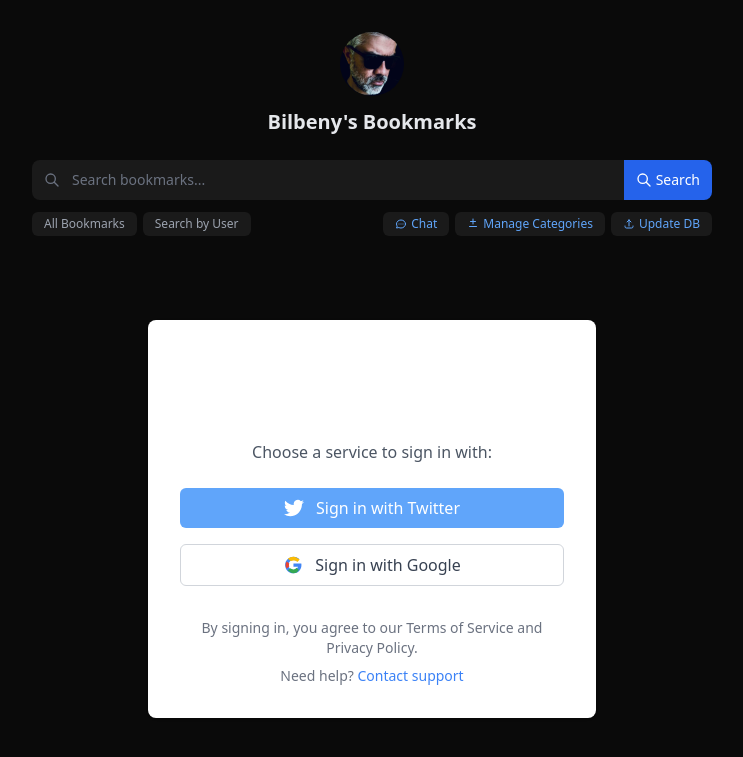
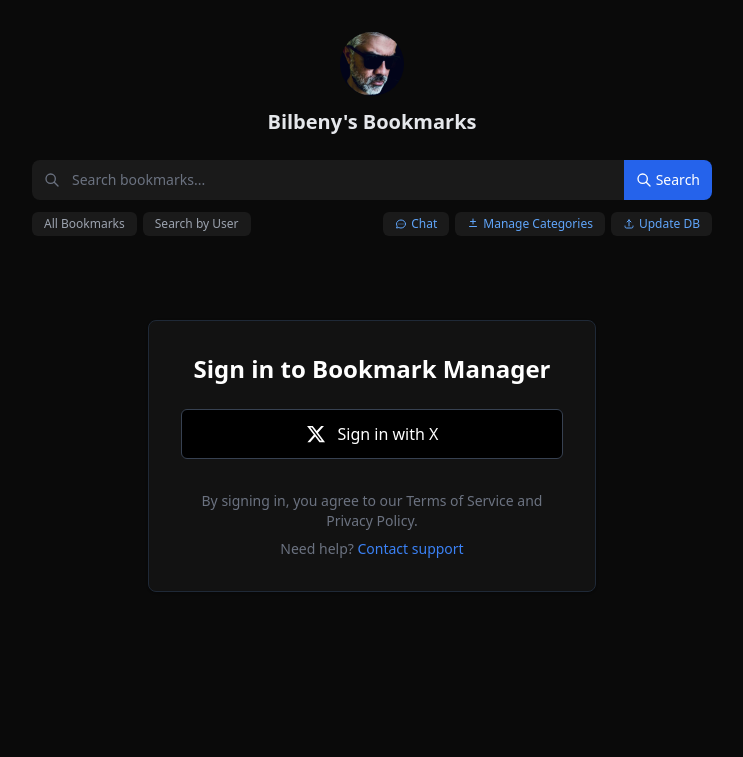
Before and after one commit to mariovallereyes/twitter-bookmark-manager, a Flask app: template twitter_bookmark_manager/deployment/final/web_final/templates/login_final.html in a window 1280 px wide. Shown: the top 757 px of the page, without its empty margins (268-1011 px from the left). Run offline with Flask 3, Linux system fonts and the light colour scheme; the template is opened without the code that fills it, so the values that code supplies are empty; parts of the project's set-up code (start-up, migrations or seed data) failed here and were passed over; some libraries are stand-ins or nearby versions.

Commit message:
Update login page: replace Twitter with X branding, remove Google OAuth, update UI colors

```diff
--- a/twitter_bookmark_manager/deployment/final/web_final/templates/login_final.html
+++ b/twitter_bookmark_manager/deployment/final/web_final/templates/login_final.html
@@ -1,11 +1,11 @@
 {% extends "base_final.html" %}
 
-{% block title %}Login - Twitter Bookmark Manager{% endblock %}
+{% block title %}Login - Bookmarks Manager{% endblock %}
 
 {% block content %}
 <div class="container mx-auto max-w-md py-12">
-    <div class="bg-white shadow rounded-lg p-8">
-        <h1 class="text-2xl font-bold mb-6 text-center">Sign in to Twitter Bookmark Manager</h1>
+    <div class="bg-[#121212] shadow rounded-lg p-8 border border-gray-800">
+        <h1 class="text-2xl font-bold mb-6 text-center text-white">Sign in to Bookmark Manager</h1>
 
         {% with messages = get_flashed_messages(with_categories=true) %}
             {% if messages %}
@@ -19,29 +19,14 @@
         {% endwith %}
 
         <div class="space-y-4">
-            <p class="text-center text-gray-600 mb-6">
-                Choose a service to sign in with:
-            </p>
-
-            <!-- Twitter Login Button -->
+            <!-- X Login Button (Formerly Twitter) -->
             <a href="{{ url_for('auth.oauth_login', provider='twitter') }}"
-               class="flex items-center justify-center w-full px-4 py-2 space-x-3 text-white bg-blue-400 rounded-md hover:bg-blue-500 focus:outline-none focus:ring-2 focus:ring-blue-500 focus:ring-offset-2">
+               class="flex items-center justify-center w-full px-4 py-3 space-x-3 text-white bg-black rounded-md hover:bg-gray-900 focus:outline-none focus:ring-2 focus:ring-white focus:ring-offset-2 border border-gray-700">
+                <!-- X Logo SVG -->
                 <svg xmlns="http://www.w3.org/2000/svg" class="w-5 h-5 fill-current" viewBox="0 0 24 24">
-                    <path d="M23.953 4.57a10 10 0 01-2.825.775 4.958 4.958 0 002.163-2.723c-.951.555-2.005.959-3.127 1.184a4.92 4.92 0 00-8.384 4.482C7.69 8.095 4.067 6.13 1.64 3.162a4.822 4.822 0 00-.666 2.475c0 1.71.87 3.213 2.188 4.096a4.904 4.904 0 01-2.228-.616v.06a4.923 4.923 0 003.946 4.827 4.996 4.996 0 01-2.212.085 4.936 4.936 0 004.604 3.417 9.867 9.867 0 01-6.102 2.105c-.39 0-.779-.023-1.17-.067a13.995 13.995 0 007.557 2.209c9.053 0 13.998-7.496 13.998-13.985 0-.21 0-.42-.015-.63A9.935 9.935 0 0024 4.59z"></path>
+                    <path d="M18.244 2.25h3.308l-7.227 8.26 8.502 11.24H16.17l-5.214-6.817L4.99 21.75H1.68l7.73-8.835L1.254 2.25H8.08l4.713 6.231zm-1.161 17.52h1.833L7.084 4.126H5.117z"/>
                 </svg>
-                <span>Sign in with Twitter</span>
-            </a>
-
-            <!-- Google Login Button -->
-            <a href="{{ url_for('auth.oauth_login', provider='google') }}"
-               class="flex items-center justify-center w-full px-4 py-2 space-x-3 text-gray-700 bg-white border border-gray-300 rounded-md hover:bg-gray-50 focus:outline-none focus:ring-2 focus:ring-blue-500 focus:ring-offset-2">
-                <svg xmlns="http://www.w3.org/2000/svg" class="w-5 h-5" viewBox="0 0 24 24">
-                    <path d="M12.545,10.239v3.821h5.445c-0.712,2.315-2.647,3.972-5.445,3.972c-3.332,0-6.033-2.701-6.033-6.032 s2.701-6.032,6.033-6.032c1.498,0,2.866,0.549,3.921,1.453l2.814-2.814C17.503,2.988,15.139,2,12.545,2 C7.021,2,2.543,6.477,2.543,12s4.478,10,10.002,10c8.396,0,10.249-7.85,9.426-11.748L12.545,10.239z" fill="#4285F4"/>
-                    <path d="M7.174,12c0-0.638,0.128-1.252,0.371-1.818l-3.098-2.392C3.585,9.104,3.068,10.506,3.068,12 c0,1.494,0.516,2.894,1.377,4.209l3.101-2.393C7.302,13.252,7.174,12.638,7.174,12z" fill="#EA4335"/>
-                    <path d="M12.545,6.698c1.827,0,3.457,0.627,4.751,1.654l2.814-2.814C17.951,3.859,15.417,2,12.545,2 c-2.594,0-4.958,0.988-6.735,2.607l3.099,2.394C9.841,7.371,11.203,6.698,12.545,6.698z" fill="#FBBC05"/>
-                    <path d="M12.545,17.304c-1.341,0-2.704-0.671-3.637-1.295l-3.101,2.393C7.587,20.004,9.951,22,12.545,22 c2.871,0,5.312-1.619,6.426-4.318l-3.046-2.35C15.377,16.54,14.103,17.304,12.545,17.304z" fill="#34A853"/>
-                </svg>
-                <span>Sign in with Google</span>
+                <span>Sign in with X</span>
             </a>
         </div>
 
```
